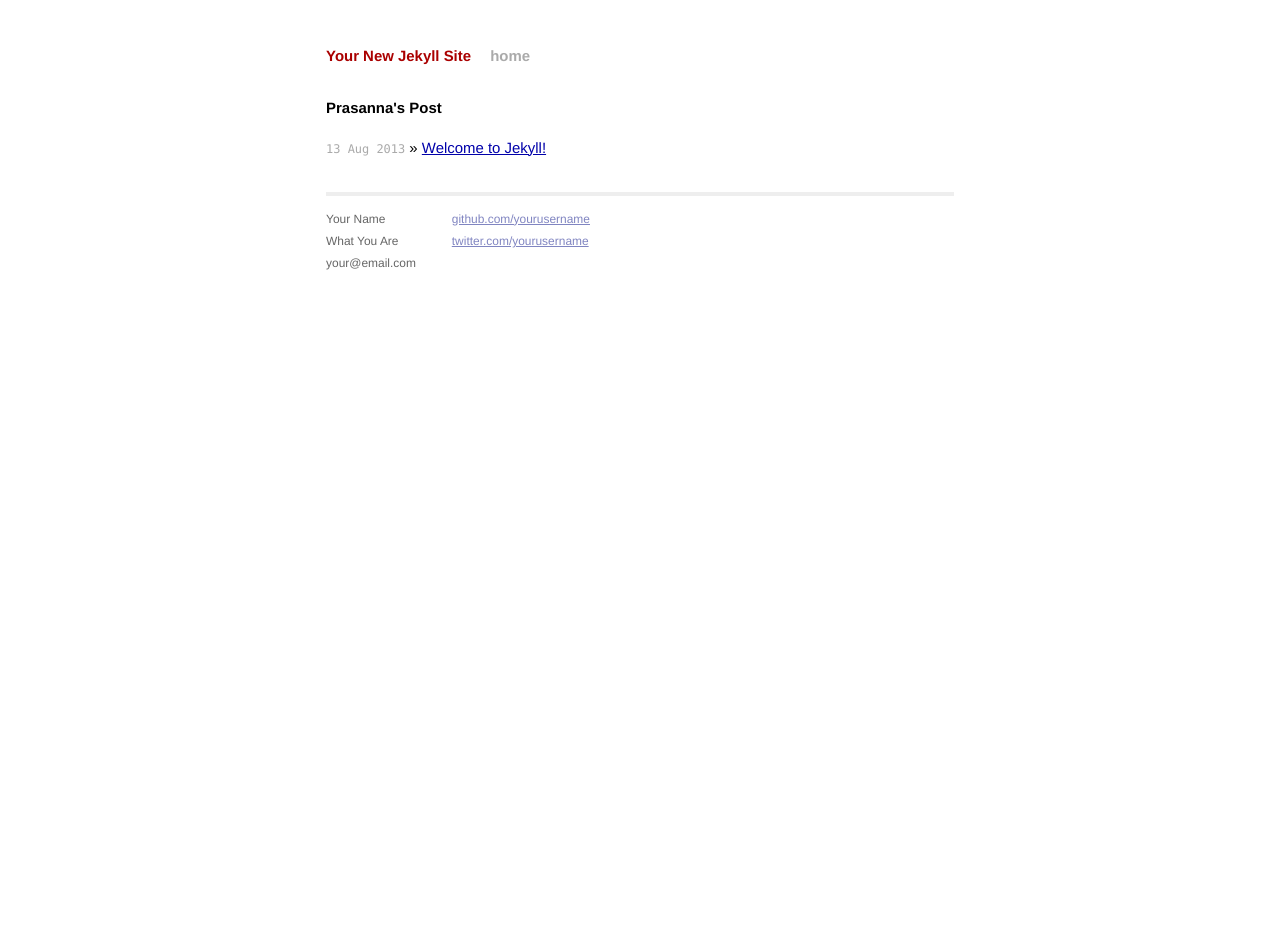
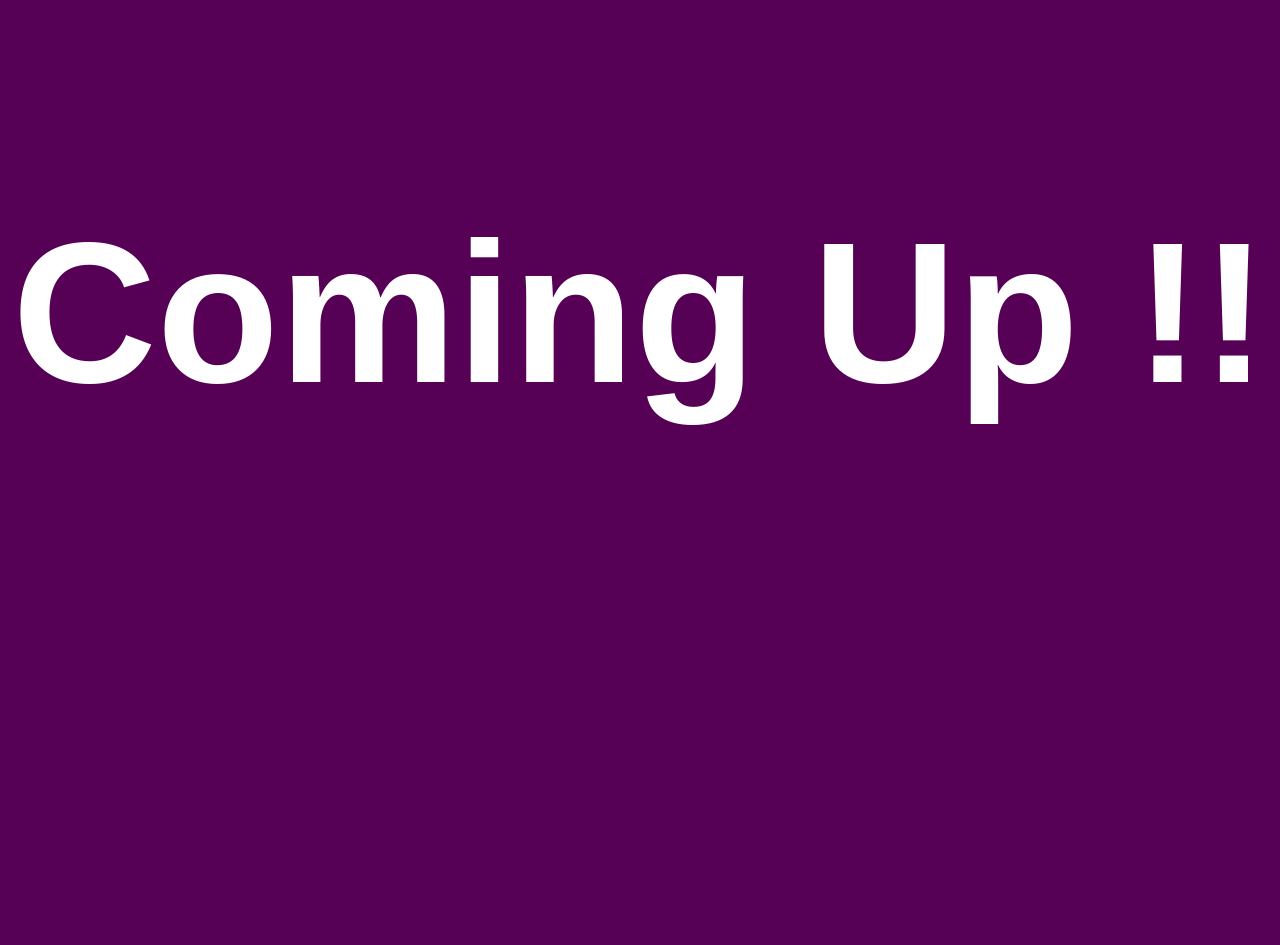
Before and after one commit to prasann/blog-deprecated, a Jekyll site: the page built from index.html, in a window 1280 px wide. Built offline with Jekyll 4.4.1, drawn with Linux system fonts in a browser that asks for light colours; Markdown is read by kramdown in place of the engine named in the settings; after the commit the page ends 900 px from its top, so only the background shows below that.

Commit message:
Added a default page

```diff
--- a/_layouts/default.html
+++ b/_layouts/default.html
@@ -6,41 +6,25 @@
     <title>{{ page.title }}</title>
     <meta name="viewport" content="width=device-width">
 
-        <!-- syntax highlighting CSS -->
-        <link rel="stylesheet" href="/css/syntax.css">
+    <style>
+        body {
+            background: #560056;
+            color: white;
+        }
 
-        <!-- Custom CSS -->
-        <link rel="stylesheet" href="/css/main.css">
+        body div {
+            font-size: 200px;
+            font-weight: bold;
+            font-family: Arial, sans-serif;
+            text-align: center;
+            padding-top: 15%;
+        }
+    </style>
+</head>
 
-    </head>
 <body>
 
-        <div class="container">
-          <div class="site">
-            <div class="header">
-              <h1 class="title"><a href="/">{{ site.name }}</a></h1>
-              <a class="extra" href="/">home</a>
-            </div>
-
-                {{ content }}
-
-            <div class="footer">
-              <div class="contact">
-                <p>
-                  Your Name<br />
-                  What You Are<br />
-                  your@email.com
-                </p>
-              </div>
-              <div class="contact">
-                <p>
-                  <a href="http://github.com/yourusername/">github.com/yourusername</a><br />
-                  <a href="http://twitter.com/yourusername/">twitter.com/yourusername</a><br />
-                </p>
-              </div>
-            </div>
-          </div>
-        </div> <!-- /container -->
+<div>Coming Up !!</div>
 
 </body>
 </html>
--- a/css/main.css
+++ /dev/null
@@ -1,160 +0,0 @@
-/*****************************************************************************/
-/*
-/* Common
-/*
-/*****************************************************************************/
-
-/* Global Reset */
-* {
-  margin: 0;
-  padding: 0;
-}
-
-html, body { height: 100%; }
-
-body {
-  background-color: #FFF;
-  font: 13.34px Helvetica, Arial, sans-serif;
-  font-size: small;
-  text-align: center;
-}
-
-h1, h2, h3, h4, h5, h6 {
-  font-size: 100%; }
-
-h1 { margin-bottom: 1em; }
-p { margin: 1em 0; }
-
-a         { color: #00a; }
-a:hover   { color: #000; }
-a:visited { color: #a0a; }
-
-/*****************************************************************************/
-/*
-/* Home
-/*
-/*****************************************************************************/
-ul.posts {
-  list-style-type: none;
-  margin-bottom: 2em;
-}
-
-ul.posts li {
-  line-height: 1.75em;
-}
-
-ul.posts span {
-  color: #aaa;
-  font-family: Monaco, "Courier New", monospace;
-  font-size: 80%;
-}
-
-/*****************************************************************************/
-/*
-/* Site
-/*
-/*****************************************************************************/
-
-.site {
-  font-size: 115%;
-  text-align: justify;
-  width: 42em;
-  margin: 3em auto 2em;
-  line-height: 1.5em;
-}
-
-.site .header a {
-  font-weight: bold;
-  text-decoration: none;
-}
-
-.site .header h1.title {
-  display: inline-block;
-  margin-bottom: 2em;
-}
-
-.site .header h1.title a {
-  color: #a00;
-}
-
-.site .header h1.title a:hover {
-  color: #000;
-}
-
-.site .header a.extra {
-  color: #aaa;
-  margin-left: 1em;
-}
-
-.site .header a.extra:hover {
-  color: #000;
-}
-
-.site .meta {
-  color: #aaa;
-}
-
-.site .footer {
-  font-size: 80%;
-  color: #666;
-  border-top: 4px solid #eee;
-  margin-top: 2em;
-  overflow: hidden;
-}
-
-.site .footer .contact {
-  float: left;
-  margin-right: 3em;
-}
-
-.site .footer .contact a {
-  color: #8085C1;
-}
-
-.site .footer .rss {
-  margin-top: 1.1em;
-  margin-right: -.2em;
-  float: right;
-}
-
-.site .footer .rss img {
-  border: 0;
-}
-
-/*****************************************************************************/
-/*
-/* Posts
-/*
-/*****************************************************************************/
-
-/* standard */
-.post pre {
-  border: 1px solid #ddd;
-  background-color: #eef;
-  padding: 0 .4em;
-}
-
-.post ul, .post ol {
-  margin-left: 1.35em;
-}
-
-.post code {
-  border: 1px solid #ddd;
-  background-color: #eef;
-  padding: 0 .2em;
-}
-
-.post pre code {
-  border: none;
-}
-
-/* terminal */
-.post pre.terminal {
-  border: 1px solid #000;
-  background-color: #333;
-  color: #FFF;
-}
-
-.post pre.terminal code {
-  background-color: #333;
-}
--- a/css/syntax.css
+++ /dev/null
@@ -1,60 +0,0 @@
-.highlight  { background: #ffffff; }
-.highlight .c { color: #999988; font-style: italic } /* Comment */
-.highlight .err { color: #a61717; background-color: #e3d2d2 } /* Error */
-.highlight .k { font-weight: bold } /* Keyword */
-.highlight .o { font-weight: bold } /* Operator */
-.highlight .cm { color: #999988; font-style: italic } /* Comment.Multiline */
-.highlight .cp { color: #999999; font-weight: bold } /* Comment.Preproc */
-.highlight .c1 { color: #999988; font-style: italic } /* Comment.Single */
-.highlight .cs { color: #999999; font-weight: bold; font-style: italic } /* Comment.Special */
-.highlight .gd { color: #000000; background-color: #ffdddd } /* Generic.Deleted */
-.highlight .gd .x { color: #000000; background-color: #ffaaaa } /* Generic.Deleted.Specific */
-.highlight .ge { font-style: italic } /* Generic.Emph */
-.highlight .gr { color: #aa0000 } /* Generic.Error */
-.highlight .gh { color: #999999 } /* Generic.Heading */
-.highlight .gi { color: #000000; background-color: #ddffdd } /* Generic.Inserted */
-.highlight .gi .x { color: #000000; background-color: #aaffaa } /* Generic.Inserted.Specific */
-.highlight .go { color: #888888 } /* Generic.Output */
-.highlight .gp { color: #555555 } /* Generic.Prompt */
-.highlight .gs { font-weight: bold } /* Generic.Strong */
-.highlight .gu { color: #aaaaaa } /* Generic.Subheading */
-.highlight .gt { color: #aa0000 } /* Generic.Traceback */
-.highlight .kc { font-weight: bold } /* Keyword.Constant */
-.highlight .kd { font-weight: bold } /* Keyword.Declaration */
-.highlight .kp { font-weight: bold } /* Keyword.Pseudo */
-.highlight .kr { font-weight: bold } /* Keyword.Reserved */
-.highlight .kt { color: #445588; font-weight: bold } /* Keyword.Type */
-.highlight .m { color: #009999 } /* Literal.Number */
-.highlight .s { color: #d14 } /* Literal.String */
-.highlight .na { color: #008080 } /* Name.Attribute */
-.highlight .nb { color: #0086B3 } /* Name.Builtin */
-.highlight .nc { color: #445588; font-weight: bold } /* Name.Class */
-.highlight .no { color: #008080 } /* Name.Constant */
-.highlight .ni { color: #800080 } /* Name.Entity */
-.highlight .ne { color: #990000; font-weight: bold } /* Name.Exception */
-.highlight .nf { color: #990000; font-weight: bold } /* Name.Function */
-.highlight .nn { color: #555555 } /* Name.Namespace */
-.highlight .nt { color: #000080 } /* Name.Tag */
-.highlight .nv { color: #008080 } /* Name.Variable */
-.highlight .ow { font-weight: bold } /* Operator.Word */
-.highlight .w { color: #bbbbbb } /* Text.Whitespace */
-.highlight .mf { color: #009999 } /* Literal.Number.Float */
-.highlight .mh { color: #009999 } /* Literal.Number.Hex */
-.highlight .mi { color: #009999 } /* Literal.Number.Integer */
-.highlight .mo { color: #009999 } /* Literal.Number.Oct */
-.highlight .sb { color: #d14 } /* Literal.String.Backtick */
-.highlight .sc { color: #d14 } /* Literal.String.Char */
-.highlight .sd { color: #d14 } /* Literal.String.Doc */
-.highlight .s2 { color: #d14 } /* Literal.String.Double */
-.highlight .se { color: #d14 } /* Literal.String.Escape */
-.highlight .sh { color: #d14 } /* Literal.String.Heredoc */
-.highlight .si { color: #d14 } /* Literal.String.Interpol */
-.highlight .sx { color: #d14 } /* Literal.String.Other */
-.highlight .sr { color: #009926 } /* Literal.String.Regex */
-.highlight .s1 { color: #d14 } /* Literal.String.Single */
-.highlight .ss { color: #990073 } /* Literal.String.Symbol */
-.highlight .bp { color: #999999 } /* Name.Builtin.Pseudo */
-.highlight .vc { color: #008080 } /* Name.Variable.Class */
-.highlight .vg { color: #008080 } /* Name.Variable.Global */
-.highlight .vi { color: #008080 } /* Name.Variable.Instance */
-.highlight .il { color: #009999 } /* Literal.Number.Integer.Long */
```
Also changed, not shown: 1 other file. Lines whose indentation alone changed are shown as unchanged.
